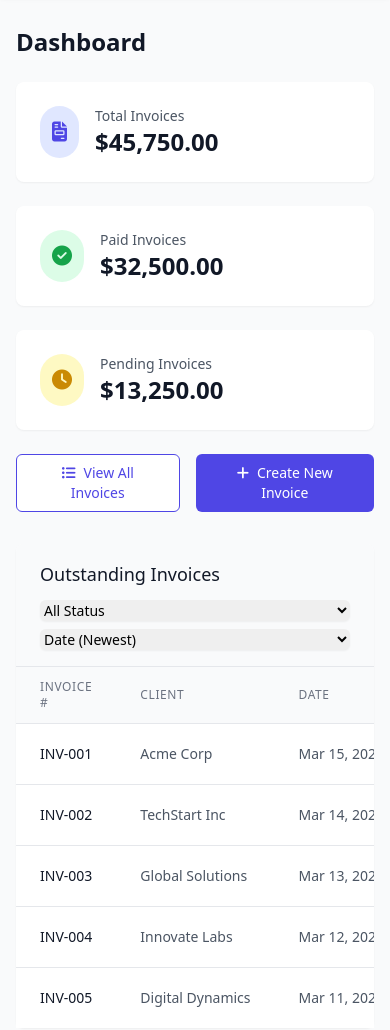
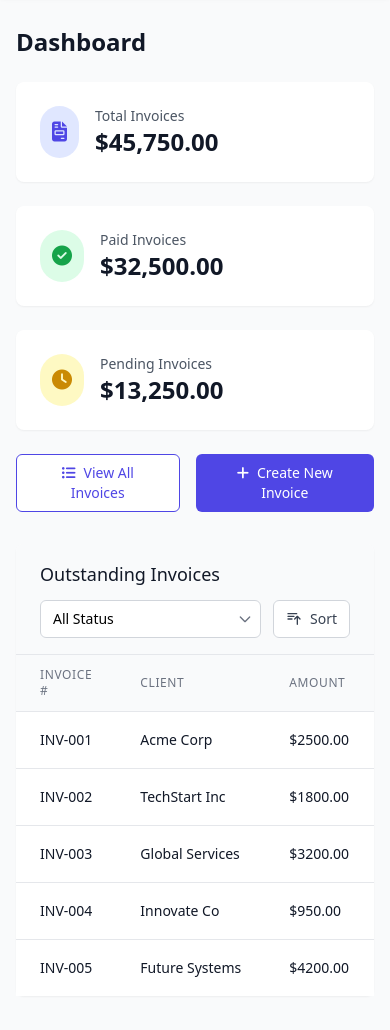
Before and after one commit to dmf-tech/invoice_management, a plain HTML site: page index.html in a window 390 px wide. Shown: the part 70-1100 px from the top of the page. Drawn offline with nearby package versions, Linux system fonts and the light colour scheme.

Commit message:
Enhance invoice management UI with improved filter and sort controls, including responsive design adjustments. Update invoice data structure to include due dates and ensure table alignment. Fix functionality for filtering and sorting invoices while maintaining a clean and consistent layout.

```diff
--- a/index.html
+++ b/index.html
@@ -154,22 +154,29 @@
             <div class="px-6 py-4 border-b border-gray-200 bg-gray-50 rounded-t-lg">
                 <div class="flex flex-col sm:flex-row sm:justify-between sm:items-center space-y-3 sm:space-y-0">
                     <h2 class="text-lg font-medium text-gray-900">Outstanding Invoices</h2>
-                    <div class="flex flex-col sm:flex-row space-y-2 sm:space-y-0 sm:space-x-4">
-                        <!-- Filter Dropdown -->
-                        <select id="statusFilter" onchange="filterInvoices()" class="rounded-md border-gray-300 shadow-sm focus:border-indigo-500 focus:ring-indigo-500 text-sm">
-                            <option value="all">All Status</option>
-                            <option value="paid">Paid</option>
-                            <option value="pending">Pending</option>
-                            <option value="overdue">Overdue</option>
-                        </select>
-                        <!-- Sort Dropdown -->
-                        <select id="sortBy" onchange="sortInvoices()" class="rounded-md border-gray-300 shadow-sm focus:border-indigo-500 focus:ring-indigo-500 text-sm">
-                            <option value="date-desc">Date (Newest)</option>
-                            <option value="date-asc">Date (Oldest)</option>
-                            <option value="amount-desc">Amount (High to Low)</option>
-                            <option value="amount-asc">Amount (Low to High)</option>
-                            <option value="client">Client Name</option>
-                        </select>
+                    <!-- Filter and Sort Controls -->
+                    <div class="flex flex-col sm:flex-row justify-between items-start sm:items-center gap-4 mb-6">
+                        <div class="w-full sm:w-auto flex items-center gap-3">
+                            <div class="relative w-full sm:w-48">
+                                <select id="filterStatus" class="w-full px-3 py-2 bg-white border border-gray-300 rounded-md text-sm focus:outline-none focus:ring-2 focus:ring-indigo-500 focus:border-indigo-500 appearance-none cursor-pointer">
+                                    <option value="all">All Status</option>
+                                    <option value="paid">Paid</option>
+                                    <option value="pending">Pending</option>
+                                    <option value="overdue">Overdue</option>
+                                </select>
+                                <div class="pointer-events-none absolute inset-y-0 right-0 flex items-center px-2 text-gray-500">
+                                    <svg class="w-4 h-4" fill="none" stroke="currentColor" viewBox="0 0 24 24">
+                                        <path stroke-linecap="round" stroke-linejoin="round" stroke-width="2" d="M19 9l-7 7-7-7"></path>
+                                    </svg>
+                                </div>
+                            </div>
+                            <button id="sortButton" class="flex items-center gap-2 px-3 py-2 bg-white border border-gray-300 rounded-md text-sm text-gray-700 hover:bg-gray-50 focus:outline-none focus:ring-2 focus:ring-indigo-500 focus:border-indigo-500 transition-colors duration-200">
+                                <svg class="w-4 h-4" fill="none" stroke="currentColor" viewBox="0 0 24 24">
+                                    <path stroke-linecap="round" stroke-linejoin="round" stroke-width="2" d="M3 4h13M3 8h9m-9 4h6m4 0l4-4m0 0l4 4m-4-4v12"></path>
+                                </svg>
+                                Sort
+                            </button>
+                        </div>
                     </div>
                 </div>
             </div>
@@ -179,16 +186,16 @@
                 <table class="min-w-full divide-y divide-gray-200">
                     <thead class="bg-gray-50">
                         <tr>
-                            <th class="px-6 py-3 text-left text-xs font-medium text-gray-500 uppercase tracking-wider">Invoice #</th>
-                            <th class="px-6 py-3 text-left text-xs font-medium text-gray-500 uppercase tracking-wider">Client</th>
-                            <th class="px-6 py-3 text-left text-xs font-medium text-gray-500 uppercase tracking-wider">Date</th>
-                            <th class="px-6 py-3 text-left text-xs font-medium text-gray-500 uppercase tracking-wider">Amount</th>
-                            <th class="px-6 py-3 text-left text-xs font-medium text-gray-500 uppercase tracking-wider">Status</th>
-                            <th class="px-6 py-3 text-left text-xs font-medium text-gray-500 uppercase tracking-wider">Actions</th>
+                            <th scope="col" class="px-6 py-3 text-left text-xs font-medium text-gray-500 uppercase tracking-wider">Invoice #</th>
+                            <th scope="col" class="px-6 py-3 text-left text-xs font-medium text-gray-500 uppercase tracking-wider">Client</th>
+                            <th scope="col" class="px-6 py-3 text-left text-xs font-medium text-gray-500 uppercase tracking-wider">Amount</th>
+                            <th scope="col" class="px-6 py-3 text-left text-xs font-medium text-gray-500 uppercase tracking-wider">Due Date</th>
+                            <th scope="col" class="px-6 py-3 text-left text-xs font-medium text-gray-500 uppercase tracking-wider">Status</th>
+                            <th scope="col" class="px-6 py-3 text-left text-xs font-medium text-gray-500 uppercase tracking-wider">Actions</th>
                         </tr>
                     </thead>
-                    <tbody id="invoicesTableBody" class="bg-white divide-y divide-gray-200">
-                        <!-- Table rows will be populated by JavaScript -->
+                    <tbody class="bg-white divide-y divide-gray-200">
+                        <!-- Table content will be populated by JavaScript -->
                     </tbody>
                 </table>
             </div>
@@ -308,7 +315,7 @@
 
     <!-- Updated JavaScript -->
     <script>
-        // Mobile Menu Toggle
+        // Toggle mobile menu
         function toggleMobileMenu() {
             const mobileMenu = document.getElementById('mobile-menu');
             mobileMenu.classList.toggle('hidden');
@@ -389,165 +396,151 @@
             }
         });
 
-        // Invoice Data
+        // Sample invoice data
         const invoices = [
-            {
-                id: 'INV-001',
-                client: 'Acme Corp',
-                date: '2024-03-15',
-                amount: 8500.00,
-                status: 'paid'
-            },
-            {
-                id: 'INV-002',
-                client: 'TechStart Inc',
-                date: '2024-03-14',
-                amount: 12500.00,
-                status: 'paid'
-            },
-            {
-                id: 'INV-003',
-                client: 'Global Solutions',
-                date: '2024-03-13',
-                amount: 7500.00,
-                status: 'pending'
-            },
-            {
-                id: 'INV-004',
-                client: 'Innovate Labs',
-                date: '2024-03-12',
-                amount: 5750.00,
-                status: 'overdue'
-            },
-            {
-                id: 'INV-005',
-                client: 'Digital Dynamics',
-                date: '2024-03-11',
-                amount: 11500.00,
-                status: 'paid'
-            }
+            { id: 'INV-001', client: 'Acme Corp', amount: 2500.00, date: '2024-03-15', dueDate: '2024-04-15', status: 'paid' },
+            { id: 'INV-002', client: 'TechStart Inc', amount: 1800.00, date: '2024-03-14', dueDate: '2024-04-14', status: 'pending' },
+            { id: 'INV-003', client: 'Global Services', amount: 3200.00, date: '2024-03-13', dueDate: '2024-04-13', status: 'overdue' },
+            { id: 'INV-004', client: 'Innovate Co', amount: 950.00, date: '2024-03-12', dueDate: '2024-04-12', status: 'pending' },
+            { id: 'INV-005', client: 'Future Systems', amount: 4200.00, date: '2024-03-11', dueDate: '2024-04-11', status: 'paid' }
         ];
 
-        // Initialize the table
-        function initializeTable() {
-            const tableBody = document.getElementById('invoicesTableBody');
-            tableBody.innerHTML = '';
+        // Filter and sort state
+        let currentFilter = 'all';
+        let currentSort = 'date-desc';
 
-            invoices.forEach(invoice => {
-                const row = createInvoiceRow(invoice);
-                tableBody.appendChild(row);
-            });
-        }
+        // Sort options with labels
+        const sortOptions = [
+            { value: 'date-desc', label: 'Date (Newest)', icon: 'M3 4h13M3 8h9m-9 4h6m4 0l4-4m0 0l4 4m-4-4v12' },
+            { value: 'date-asc', label: 'Date (Oldest)', icon: 'M3 4h13M3 8h9m-9 4h6m4 0l4 4m0 0l4-4m-4 4v-12' },
+            { value: 'amount-desc', label: 'Amount (High to Low)', icon: 'M3 4h13M3 8h9m-9 4h6m4 0l4-4m0 0l4 4m-4-4v12' },
+            { value: 'amount-asc', label: 'Amount (Low to High)', icon: 'M3 4h13M3 8h9m-9 4h6m4 0l4 4m0 0l4-4m-4 4v-12' },
+            { value: 'status', label: 'Status', icon: 'M3 4h13M3 8h9m-9 4h6m4 0l4-4m0 0l4 4m-4-4v12' },
+            { value: 'dueDate-desc', label: 'Due Date (Latest)', icon: 'M3 4h13M3 8h9m-9 4h6m4 0l4-4m0 0l4 4m-4-4v12' },
+            { value: 'dueDate-asc', label: 'Due Date (Earliest)', icon: 'M3 4h13M3 8h9m-9 4h6m4 0l4 4m0 0l4-4m-4 4v-12' }
+        ];
 
-        // Create invoice row
-        function createInvoiceRow(invoice) {
-            const row = document.createElement('tr');
-
-            const statusClasses = {
-                paid: 'bg-green-100 text-green-800',
-                pending: 'bg-yellow-100 text-yellow-800',
-                overdue: 'bg-red-100 text-red-800'
-            };
-
-            row.innerHTML = `
-                <td class="px-6 py-4 whitespace-nowrap text-sm font-medium text-gray-900">${invoice.id}</td>
-                <td class="px-6 py-4 whitespace-nowrap text-sm text-gray-600">${invoice.client}</td>
-                <td class="px-6 py-4 whitespace-nowrap text-sm text-gray-600">${formatDate(invoice.date)}</td>
-                <td class="px-6 py-4 whitespace-nowrap text-sm font-medium text-gray-900">$${formatAmount(invoice.amount)}</td>
-                <td class="px-6 py-4 whitespace-nowrap">
-                    <span class="px-2.5 py-1 inline-flex text-xs leading-5 font-semibold rounded-full ${statusClasses[invoice.status]}">
-                        ${capitalizeFirst(invoice.status)}
-                    </span>
-                </td>
-                <td class="px-6 py-4 whitespace-nowrap text-sm text-gray-500">
-                    <button onclick="handleViewInvoice('${invoice.id}')" class="text-indigo-600 hover:text-indigo-900 mr-3 transition-colors duration-200">
-                        <i class="fas fa-eye mr-1"></i>View
-                    </button>
-                    <button onclick="handleEditInvoice('${invoice.id}')" class="text-indigo-600 hover:text-indigo-900 transition-colors duration-200">
-                        <i class="fas fa-edit mr-1"></i>Edit
-                    </button>
-                </td>
-            `;
-
-            return row;
-        }
-
-        // Format date
-        function formatDate(dateString) {
-            const options = { year: 'numeric', month: 'short', day: 'numeric' };
-            return new Date(dateString).toLocaleDateString('en-US', options);
-        }
-
-        // Format amount
-        function formatAmount(amount) {
-            return amount.toLocaleString('en-US', { minimumFractionDigits: 2, maximumFractionDigits: 2 });
-        }
-
-        // Capitalize first letter
-        function capitalizeFirst(string) {
-            return string.charAt(0).toUpperCase() + string.slice(1);
+        // Filter invoices
+        function filterInvoices() {
+            currentFilter = document.getElementById('filterStatus').value;
+            updateTable();
         }
 
         // Sort invoices
         function sortInvoices() {
-            const sortBy = document.getElementById('sortBy').value;
-            const [field, direction] = sortBy.split('-');
+            const currentIndex = sortOptions.findIndex(option => option.value === currentSort);
+            const nextIndex = (currentIndex + 1) % sortOptions.length;
+            currentSort = sortOptions[nextIndex].value;
 
-            invoices.sort((a, b) => {
-                let comparison = 0;
+            // Update sort button icon and tooltip
+            updateSortButtonIcon();
+            updateTable();
+        }
 
-                if (field === 'date') {
-                    comparison = new Date(a.date) - new Date(b.date);
-                } else if (field === 'amount') {
-                    comparison = a.amount - b.amount;
-                } else if (field === 'client') {
-                    comparison = a.client.localeCompare(b.client);
+        // Update sort button icon
+        function updateSortButtonIcon() {
+            const sortButton = document.getElementById('sortButton');
+            const icon = sortButton.querySelector('svg');
+            const currentOption = sortOptions.find(option => option.value === currentSort);
+
+            // Clear existing paths
+            icon.innerHTML = '';
+
+            // Add new path
+            const pathElement = document.createElementNS('http://www.w3.org/2000/svg', 'path');
+            pathElement.setAttribute('stroke-linecap', 'round');
+            pathElement.setAttribute('stroke-linejoin', 'round');
+            pathElement.setAttribute('stroke-width', '2');
+            pathElement.setAttribute('d', currentOption.icon);
+            icon.appendChild(pathElement);
+
+            // Update button title for tooltip
+            sortButton.title = `Sort by: ${currentOption.label}`;
+        }
+
+        // Update table with filtered and sorted data
+        function updateTable() {
+            const tbody = document.querySelector('tbody');
+            let filteredInvoices = [...invoices];
+
+            // Apply filter
+            if (currentFilter !== 'all') {
+                filteredInvoices = filteredInvoices.filter(invoice => invoice.status === currentFilter);
+            }
+
+            // Apply sort
+            filteredInvoices.sort((a, b) => {
+                switch(currentSort) {
+                    case 'date-desc':
+                        return new Date(b.date) - new Date(a.date);
+                    case 'date-asc':
+                        return new Date(a.date) - new Date(b.date);
+                    case 'amount-desc':
+                        return b.amount - a.amount;
+                    case 'amount-asc':
+                        return a.amount - b.amount;
+                    case 'status':
+                        return a.status.localeCompare(b.status);
+                    case 'dueDate-desc':
+                        return new Date(b.dueDate) - new Date(a.dueDate);
+                    case 'dueDate-asc':
+                        return new Date(a.dueDate) - new Date(b.dueDate);
+                    default:
+                        return 0;
                 }
-
-                return direction === 'desc' ? -comparison : comparison;
             });
 
-            initializeTable();
-        }
-
-        // Filter invoices
-        function filterInvoices() {
-            const status = document.getElementById('statusFilter').value;
-            const tableBody = document.getElementById('invoicesTableBody');
-            tableBody.innerHTML = '';
-
-            const filteredInvoices = status === 'all'
-                ? invoices
-                : invoices.filter(invoice => invoice.status === status);
-
-            filteredInvoices.forEach(invoice => {
-                const row = createInvoiceRow(invoice);
-                tableBody.appendChild(row);
-            });
-        }
-
-        // Handle view invoice
-        function handleViewInvoice(invoiceId) {
-            const invoice = invoices.find(inv => inv.id === invoiceId);
-            showNotification(`Viewing invoice ${invoiceId} for ${invoice.client}`);
-        }
-
-        // Handle edit invoice
-        function handleEditInvoice(invoiceId) {
-            const invoice = invoices.find(inv => inv.id === invoiceId);
-            showNotification(`Editing invoice ${invoiceId} for ${invoice.client}`);
+            // Update table content
+            tbody.innerHTML = filteredInvoices.map(invoice => `
+                <tr class="hover:bg-gray-50">
+                    <td class="px-6 py-4 whitespace-nowrap text-sm text-gray-900">${invoice.id}</td>
+                    <td class="px-6 py-4 whitespace-nowrap text-sm text-gray-900">${invoice.client}</td>
+                    <td class="px-6 py-4 whitespace-nowrap text-sm text-gray-900">$${invoice.amount.toFixed(2)}</td>
+                    <td class="px-6 py-4 whitespace-nowrap text-sm text-gray-900">${invoice.dueDate}</td>
+                    <td class="px-6 py-4 whitespace-nowrap">
+                        <span class="px-2 py-1 text-xs font-medium rounded-full ${
+                            invoice.status === 'paid' ? 'bg-green-100 text-green-800' :
+                            invoice.status === 'pending' ? 'bg-yellow-100 text-yellow-800' :
+                            'bg-red-100 text-red-800'
+                        }">${invoice.status.charAt(0).toUpperCase() + invoice.status.slice(1)}</span>
+                    </td>
+                    <td class="px-6 py-4 whitespace-nowrap text-sm text-gray-900">
+                        <div class="flex items-center space-x-3">
+                            <button class="text-indigo-600 hover:text-indigo-900 transition-colors duration-200" title="View Invoice">
+                                <svg class="w-5 h-5" fill="none" stroke="currentColor" viewBox="0 0 24 24">
+                                    <path stroke-linecap="round" stroke-linejoin="round" stroke-width="2" d="M15 12a3 3 0 11-6 0 3 3 0 016 0z"></path>
+                                    <path stroke-linecap="round" stroke-linejoin="round" stroke-width="2" d="M2.458 12C3.732 7.943 7.523 5 12 5c4.478 0 8.268 2.943 9.542 7-1.274 4.057-5.064 7-9.542 7-4.477 0-8.268-2.943-9.542-7z"></path>
+                                </svg>
+                            </button>
+                            <button class="text-indigo-600 hover:text-indigo-900 transition-colors duration-200" title="Edit Invoice">
+                                <svg class="w-5 h-5" fill="none" stroke="currentColor" viewBox="0 0 24 24">
+                                    <path stroke-linecap="round" stroke-linejoin="round" stroke-width="2" d="M11 5H6a2 2 0 00-2 2v11a2 2 0 002 2h11a2 2 0 002-2v-5m-1.414-9.414a2 2 0 112.828 2.828L11.828 15H9v-2.828l8.586-8.586z"></path>
+                                </svg>
+                            </button>
+                        </div>
+                    </td>
+                </tr>
+            `).join('');
         }
 
         // Handle view all invoices
         function handleViewAllInvoices() {
             showNotification('Viewing all invoices...');
-            document.getElementById('statusFilter').value = 'all';
+            document.getElementById('filterStatus').value = 'all';
             filterInvoices();
         }
 
-        // Initialize the table when the page loads
-        document.addEventListener('DOMContentLoaded', () => {
-            initializeTable();
+        // Initialize event listeners
+        document.addEventListener('DOMContentLoaded', function() {
+            // Filter event listener
+            document.getElementById('filterStatus').addEventListener('change', filterInvoices);
+
+            // Sort event listener
+            document.getElementById('sortButton').addEventListener('click', sortInvoices);
+
+            // Initial table update
+            updateTable();
+            updateSortButtonIcon();
         });
     </script>
 </body>
```
Also changed, not shown: 1 other file.
